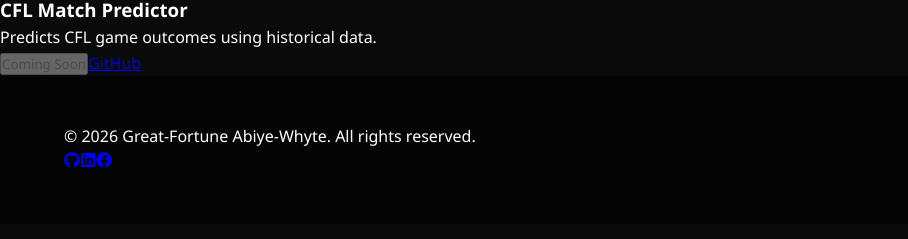
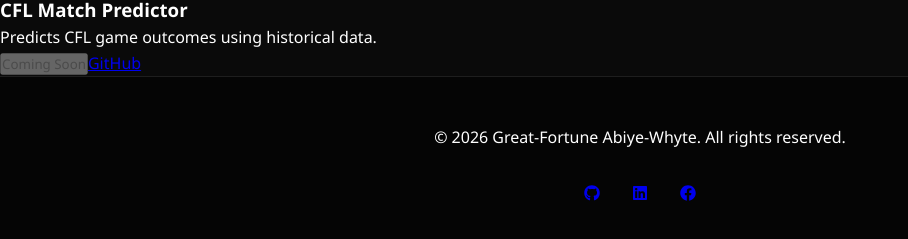
Before and after one commit to FortuneWhyte/portfolio-dev, a React app: page / in a window 1280 px wide. Shown: the part 1703-1942 px from the top of the page, without its empty margins (0-908 px from the left). Built offline with nearby package versions, Linux system fonts and the light colour scheme; the HTML template or start-up script is replaced by a standard one.

Commit message:
Styling social links for footer

```diff
--- a/src/css/style.css
+++ b/src/css/style.css
@@ -143,5 +143,13 @@ body{
 footer {
     background: var(--darker-bg);
     padding: 3rem 5%;
+    text-align: center;
+    border-top: 1px solid rgba(255,255,255,0.1);
+}
 
+.social-links {
+    margin-top: 2rem;
+    display: flex;
+    justify-content: center;
+    gap: 2rem;
 }
```
